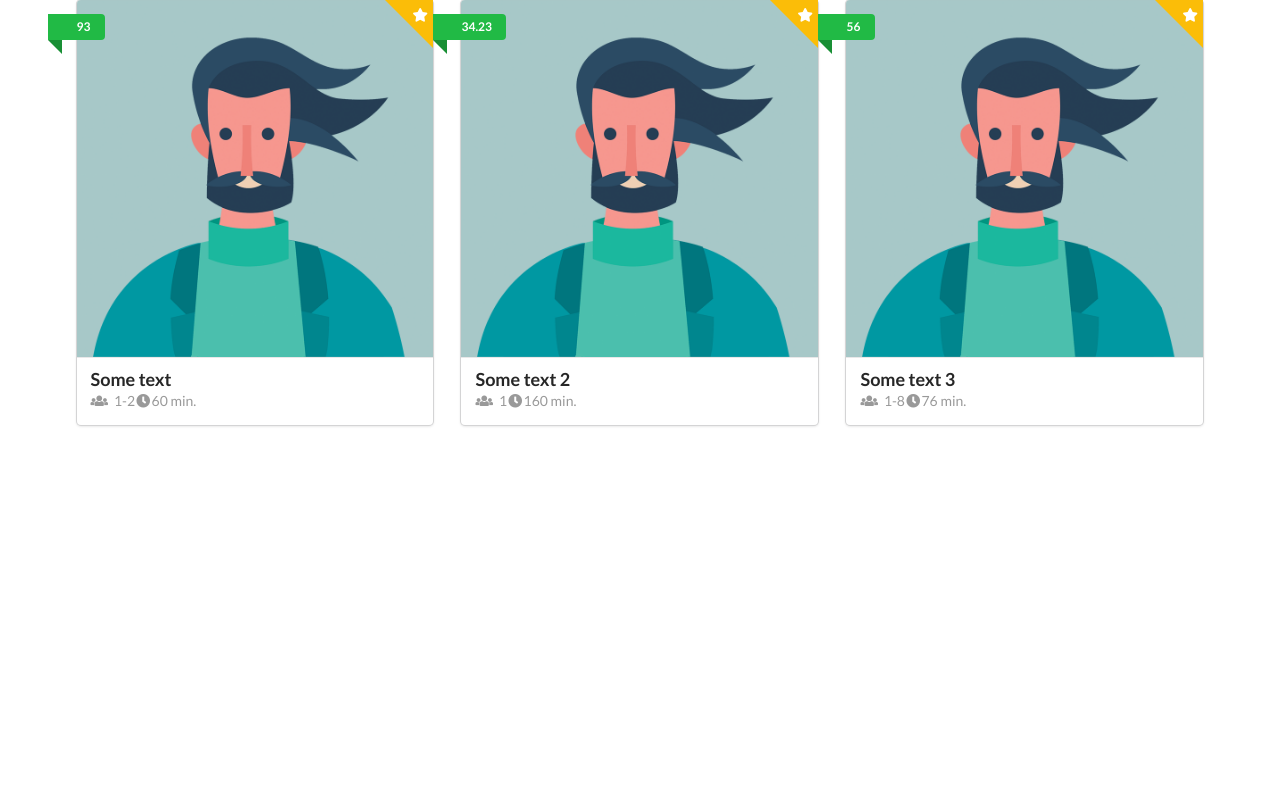
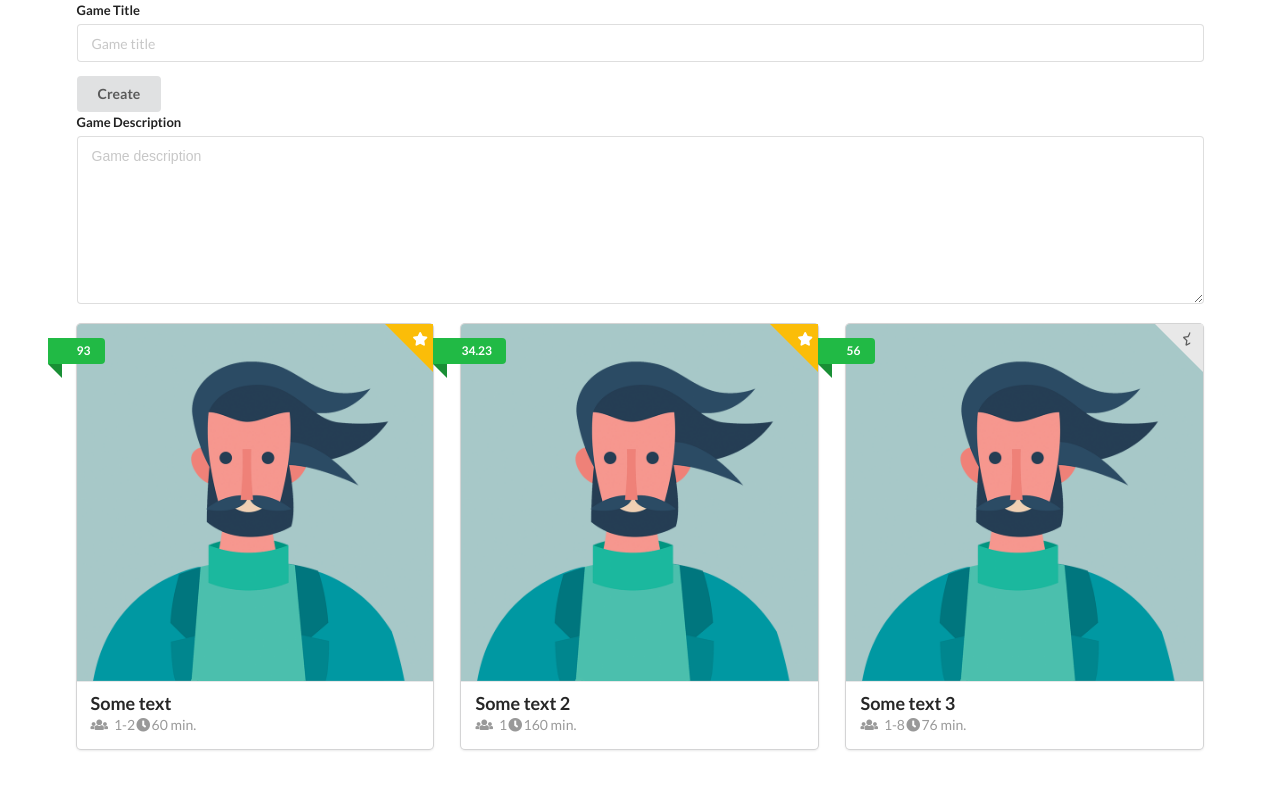
Before and after one commit to vaskov-v/react-edu, a React (Create React App) app: page / in a window 1280 px wide. Shown: the top 790 px of the page. Built offline with nearby package versions, Linux system fonts and the light colour scheme.

Commit message:
Add GameForm

```diff
--- a/src/components/App.js
+++ b/src/components/App.js
@@ -1,6 +1,7 @@
 import React from 'react';
 import _orderBy from "lodash/orderBy";
 import GameList from "./GameList";
+import GameForm from "./GameForm";
 
 const games = [
     {
@@ -54,6 +55,8 @@ class App extends React.Component{
     render(){
         return(
             <div className="ui container">
+                <GameForm />
+                <br/>
                 <GameList
                     games={this.state.games}
                     toggleFeatured={this.toggleFeatured}
--- a/src/components/Featured.js
+++ b/src/components/Featured.js
@@ -1,7 +1,7 @@
 import React from "react";
 import PropTypes from "prop-types";
 
-const Featured = (featured, toggleFeatured, gameId) => (
+const Featured = ({featured, toggleFeatured, gameId}) => (
     <span>
         {
             featured ? (
@@ -21,7 +21,7 @@ const Featured = (featured, toggleFeatured, gameId) => (
 );
 
 Featured.propTypes = {
-    features: PropTypes.bool.isRequired,
+    featured: PropTypes.bool.isRequired,
     toggleFeatured: PropTypes.func.isRequired,
     gameId: PropTypes.number.isRequired
 };
--- /dev/null
+++ b/src/components/GameForm.js
@@ -0,0 +1,47 @@
+import React, { Component } from 'react';
+
+class GameForm extends Component{
+    state = {
+        name: "",
+        description: ""
+    };
+
+    handleSubmit = e => {
+        e.preventDefault();
+        console.log(
+            this.state
+        );
+    };
+
+    handleNameChange = e => this.setState( {name: e.target.value});
+    handleDescriptionChange = e => this.setState({description: e.target.value});
+
+    render() {
+        return (
+            <form className="ui form" onSubmit={this.handleSubmit}>
+                <div className="field">
+                    <label htmlFor="name">Game Title</label>
+                    <input type="text" id="name" name="name" placeholder="Game title"
+                           value={this.state.name}
+                           onChange={this.handleNameChange}
+                    />
+                </div>
+
+                <button className="ui button" type="submit">Create</button>
+
+                <div className="field">
+                    <label htmlFor="description">Game Description</label>
+                    <textarea type="text" id="description" name="description" placeholder="Game description"
+                           value={this.state.description}
+                           onChange={this.handleDescriptionChange}
+                    />
+                </div>
+
+
+            </form>
+
+        );
+    }
+}
+
+export default GameForm;
```
